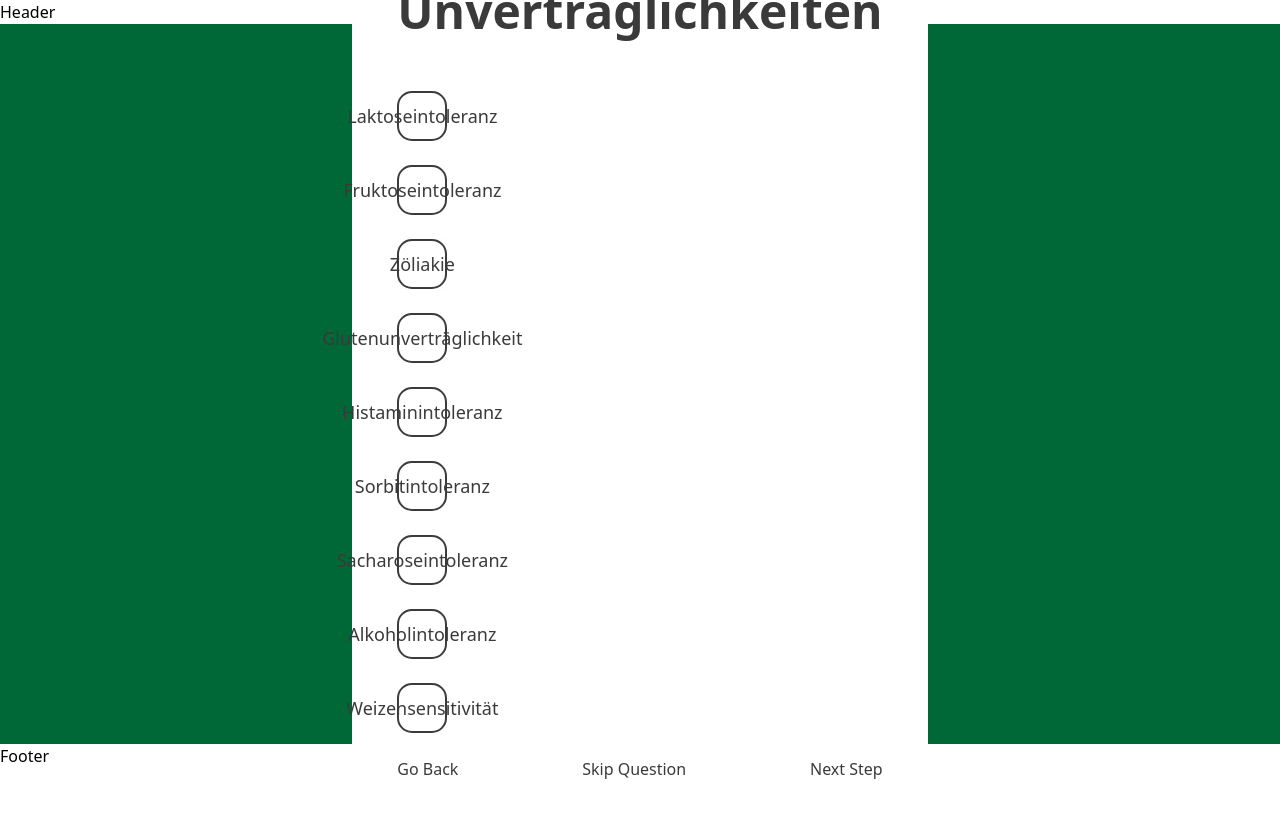
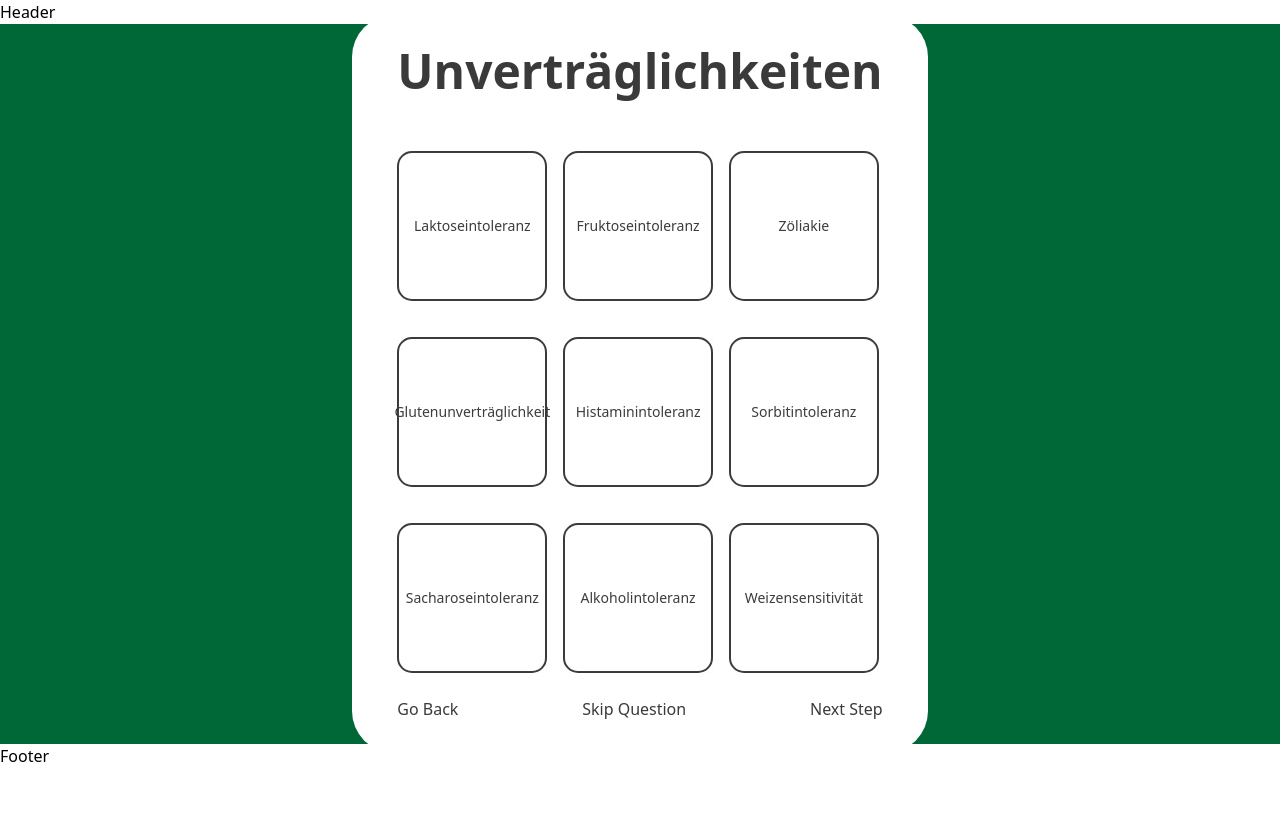
Before and after one commit to fichtnerma/Tastyplan, a Next.js app in the folder frontend/: page /intolerances in a window 1280 px wide. Shown: the top 818 px of the page. Built offline with nearby package versions, Linux system fonts and the light colour scheme.

Commit message:
FEAT: add grid

```diff
--- a/frontend/src/pages/intolerances/index.tsx
+++ b/frontend/src/pages/intolerances/index.tsx
@@ -25,7 +25,6 @@ export default function IntolerancesPage() {
             currentSelection.push(e.target.value);
             setChoices([...currentSelection]);
         }
-        console.log(choices);
     };
 
     return (
@@ -33,7 +32,7 @@ export default function IntolerancesPage() {
             <form className="flex justify-center py-8 px-12 w-[36rem] bg-white rounded-[42px]">
                 <fieldset className="flex flex-col">
                     <h2 className="text-5xl font-semibold text-gray-custom4 mb-14">Unverträglichkeiten</h2>
-                    <div className="">
+                    <div className="grid grid-cols-3 gap-3">
                         {intolerances.map((intolerance, i) => (
                             <div key={i} className={styles.intoleranceWrapper}>
                                 <input
--- a/frontend/src/styles/Intolerances.module.scss
+++ b/frontend/src/styles/Intolerances.module.scss
@@ -1,8 +1,8 @@
 .intoleranceWrapper {
     display: block;
     margin-bottom: 1.5rem;
-    width: 50px;
-    height: 50px;
+    width: 150px;
+    height: 150px;
     position: relative;
 
     .hidden {
@@ -34,8 +34,8 @@
         border-radius: 15px;
         z-index: 90;
         font-weight: 500;
-        font-size: 1.125rem; /* 18px */
-        line-height: 1.75rem; /* 28px */
+        font-size: 0.875rem; /* 14px */
+        line-height: 1.25rem; /* 20px */
         color: var(--gray-4);
     }
 
```
